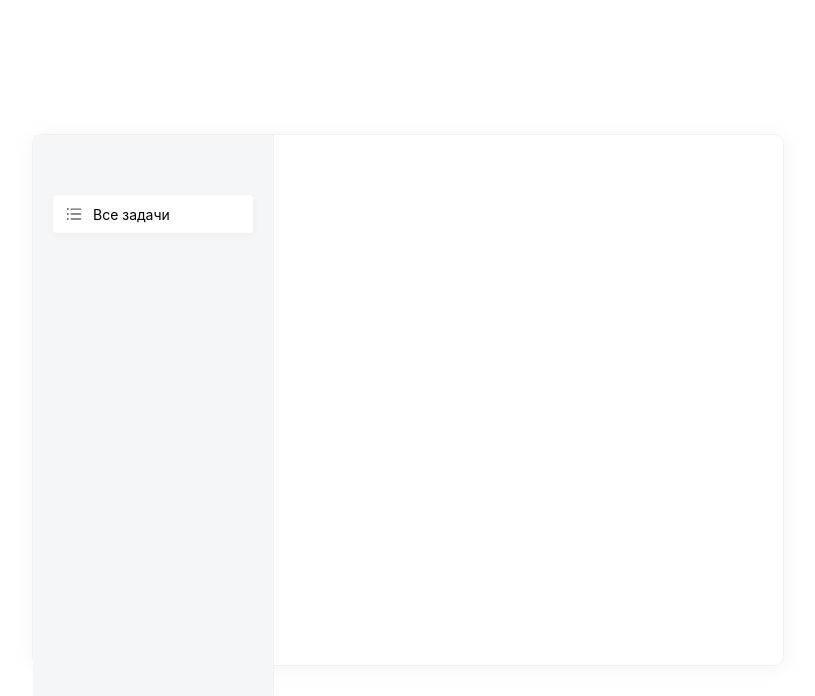
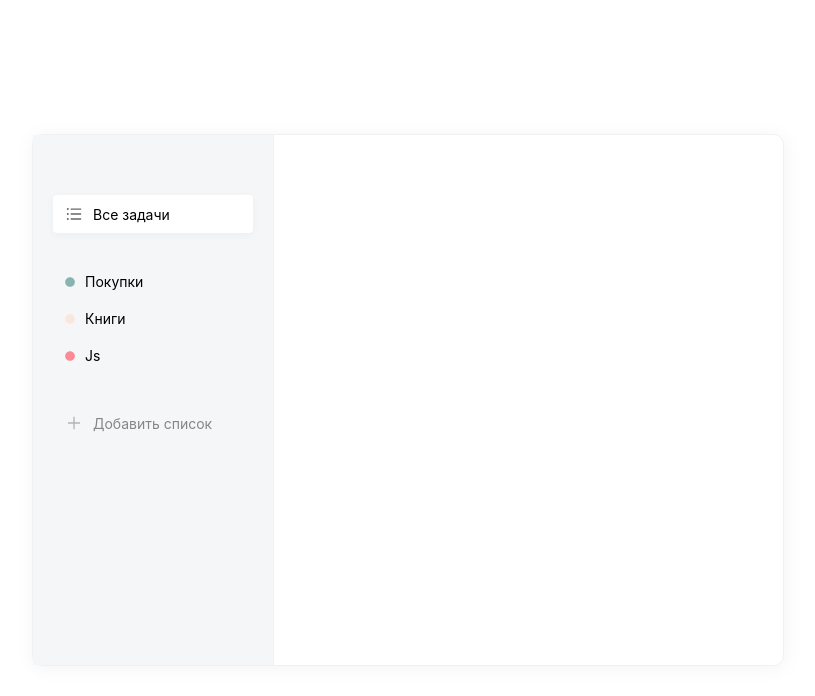
Before and after one commit to pervomaiskiy/ToDoParody, a React (Create React App) app: page / in a window 1280 px wide. Shown: the top 696 px of the page, without its empty margins (232-1047 px from the left). Built offline with nearby package versions, Linux system fonts and the light colour scheme.

Commit message:
15/03/21 add menu lst component

```diff
--- a/package.json
+++ b/package.json
@@ -6,6 +6,7 @@
     "@testing-library/jest-dom": "^5.11.4",
     "@testing-library/react": "^11.1.0",
     "@testing-library/user-event": "^12.1.10",
+    "classnames": "^2.2.6",
     "react": "^17.0.1",
     "react-dom": "^17.0.1",
     "react-icons": "^4.2.0",
--- a/src/Layout/Layout.js
+++ b/src/Layout/Layout.js
@@ -1,16 +1,44 @@
 import './Layout.scss'
 import {AiOutlineUnorderedList} from 'react-icons/ai';
-import Menu from '../components/Menu/Menu'
+import List from '../components/Menu/List.jsx'
+import AddListButton from '../components/AddListButton/AddListButton'
 function Layout(){
     return(
         <div className={'todo'}>
             <div className={'todo_sideBar'}>
-                <Menu
-                    icon={<AiOutlineUnorderedList/>}
-                    text={'Все задачи'}
+                <List
+                    items={[
+                        {
+                            icon:<AiOutlineUnorderedList/>,
+                            label:'Все задачи',
+                            active:true
+                        }
+                    ]}
                 />
+                 <List
+                    items={[
+                        {
+                            color:'#428883',
+                            label:'Покупки'
+                        },
+                        {
+                            color:'#ffddcc',
+                            label:'Книги'
+                        },
+                        {
+                            color:'#ff4356',
+                            label:'Js'
+                        },
+
+                    ]}
+                    isRemovable
+                />
+                <AddListButton />
+
             </div>
+
             <div className={'todo_tasks'}>
+
             </div>
         </div>
     )
--- a/src/Layout/Layout.scss
+++ b/src/Layout/Layout.scss
@@ -14,30 +14,8 @@
     &_sideBar{
         background-color: #f4f6f8;
         width: 200px;
-        height: 100%;
+        height: calc(100% - 120px);
         border-right: 1px solid #f1f1f1;
         padding: 60px 20px;
     }
-    &_list{
-        li{
-            display: flex;
-            align-items: center;
-            cursor: pointer;
-            padding: 10px 12px;
-            margin-bottom: 5px;
-
-            &.active{
-                background: #fff;
-                box-shadow: 0px 2px 10px rgba(0,0,0, 0.04);
-                border-radius: 4px;
-            }
-            i{
-               display: inline-flex;
-               font-size: 18px;
-               margin-right: 10px;
-               opacity: 0.6;
-            }
-
-        }
-    }
 }
--- /dev/null
+++ b/src/components/AddListButton/AddListButton.jsx
@@ -0,0 +1,27 @@
+import React,{useState} from 'react';
+import List from '../Menu/List'
+import {AiOutlinePlus} from 'react-icons/ai'
+import './AddListButton.scss'
+const AddListButton =()=>{
+    const [visablePopup,setVisablePopup] = useState(false)
+    return(
+        <div className={'addList'}>
+             <List
+                onClick={()=>setVisablePopup(true)}
+                items={[
+                    {
+                        className:'menu_list_addButton',
+                        icon:<AiOutlinePlus/>,
+                        label:'Добавить список',
+
+                    }
+                ]}
+            />
+           {visablePopup && <div className={'addList_popup'} onClick={()=>setVisablePopup(false)}>
+                12
+            </div>}
+        </div>
+
+    )
+}
+export default AddListButton
--- /dev/null
+++ b/src/components/AddListButton/AddListButton.scss
@@ -0,0 +1,11 @@
+.addList{
+
+    &_popup{
+        width: 235px;
+        height: 150px;
+        background-color: #fff;
+        box-shadow: 0px 6px 10px rgba(0,0,0, 0.05);
+        border-radius: 10px;
+    }
+
+}
--- /dev/null
+++ b/src/components/Menu/List.jsx
@@ -0,0 +1,21 @@
+import {FaCircle} from 'react-icons/fa'
+import './List.scss'
+import classNames from 'classnames'
+
+export default ({ items,isRemovable,onClick })=>{
+    return(
+        <ul onClick={onClick} className={'menu_list'}>
+           {items.map((item,i)=>{
+                return(
+                    <li key={i} className={classNames(item.className, {'active':item.active})}>
+                        <i>{item.icon? item.icon: <FaCircle fontSize={'10px'} fill={item.color}/>}</i>
+
+                        <span>{item.label}</span>
+                    </li>
+                )
+            })
+            }
+
+        </ul>
+    )
+}
--- /dev/null
+++ b/src/components/Menu/List.scss
@@ -0,0 +1,29 @@
+.menu_list{
+    margin-bottom: 30px;
+    li{
+        display: flex;
+        align-items: center;
+        cursor: pointer;
+        padding: 10px 12px;
+
+        &.active{
+            background: #fff;
+            box-shadow: 0px 2px 10px rgba(0,0,0, 0.04);
+            border-radius: 4px;
+        }
+        i{
+           display: inline-flex;
+           font-size: 18px;
+           margin-right: 10px;
+           opacity: 0.6;
+        }
+
+    }
+    &_addButton{
+        color: #868686;
+        transition: color .3s ease;
+        &:hover{
+            color: #000;
+        }
+    }
+}
--- a/src/components/Menu/Menu.js
+++ /dev/null
@@ -1,14 +0,0 @@
-
-
-export default ({icon,text})=>{
-    return(
-        <ul className={'todo_list'}>
-            <li className={'active'}>
-                <i>
-                    {icon}
-                </i>
-                <span>{text}</span>
-            </li>
-        </ul>
-    )
-}
```
Also changed, not shown: src/components/Menu/Menu.scss (deleted), 1 other file (tests, documents, lock files or other folders).
